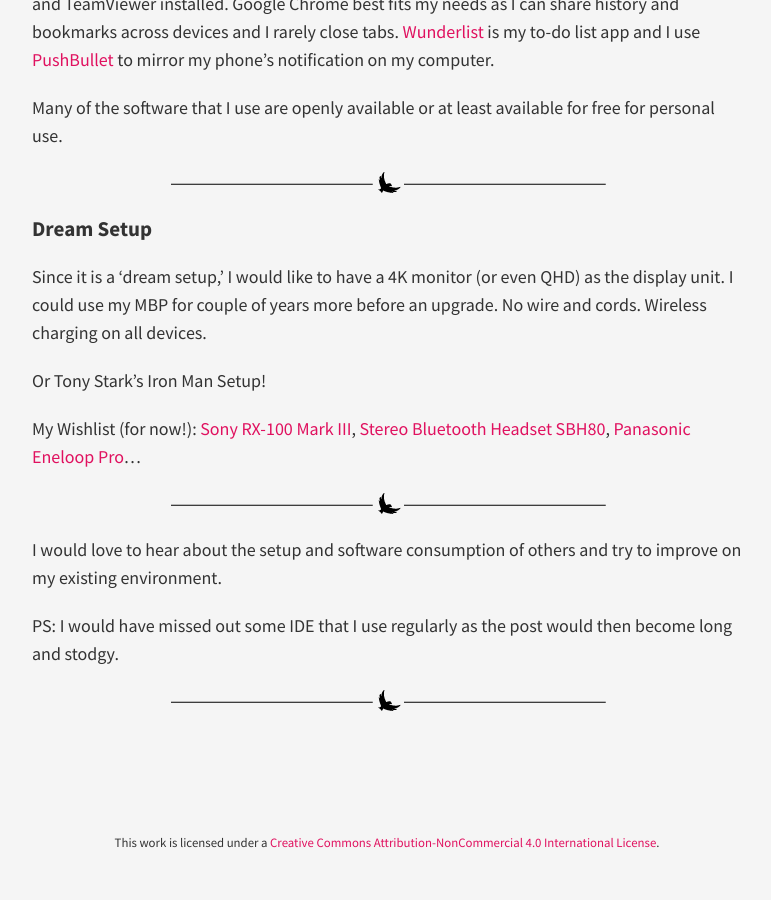
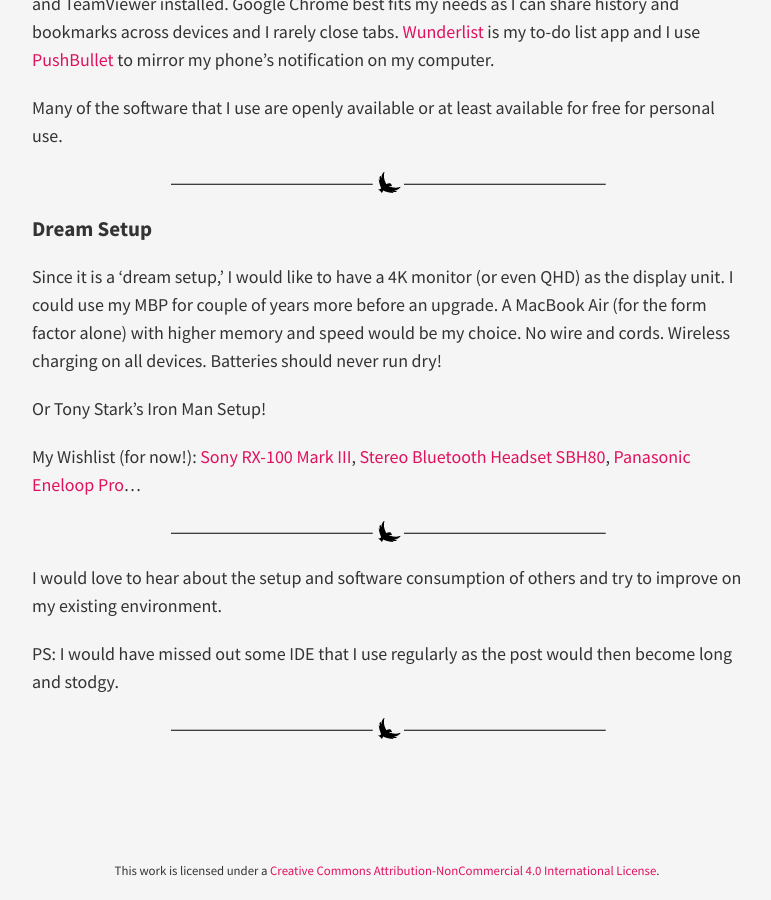
Before and after one commit to forkmsrini/forkmsrini.github.io-master, a Jekyll site: the page built from _posts/2014-12-29-mySetup.md, in a window 1280 px wide and 900 px high, scrolled down 1239 px. Shown: the whole window, without its empty margins (253-1024 px from the left). Built offline with Jekyll 4.4.1, drawn with Linux system fonts in a browser that asks for light colours; nearby versions of some CDN libraries; Markdown is read by kramdown in place of the engine named in the settings; before the commit the page ends 2111 px from its top, so only the background shows below that; some of the changed text lies outside the part shown.

Commit message:
Update 2014-12-29-mySetup.md

```diff
--- a/_posts/2014-12-29-mySetup.md
+++ b/_posts/2014-12-29-mySetup.md
@@ -19,8 +19,7 @@
 Many of the software that I use are openly available or at least available for free for personal use.
 <hr/>
 ### Dream Setup
-Since it is a 'dream setup,' I would like to have a 4K monitor (or even QHD) as the display unit. I could use my MBP for couple of years more before an upgrade.
-No wire and cords. Wireless charging on all devices.
+Since it is a 'dream setup,' I would like to have a 4K monitor (or even QHD) as the display unit. I could use my MBP for couple of years more before an upgrade. A MacBook Air (for the form factor alone) with higher memory and speed would be my choice. No wire and cords. Wireless charging on all devices. Batteries should never run dry!
 
 Or Tony Stark's Iron Man Setup!
 
```
Also changed, not shown: other parts of _posts/2014-12-29-mySetup.md (+1 -1 lines).
